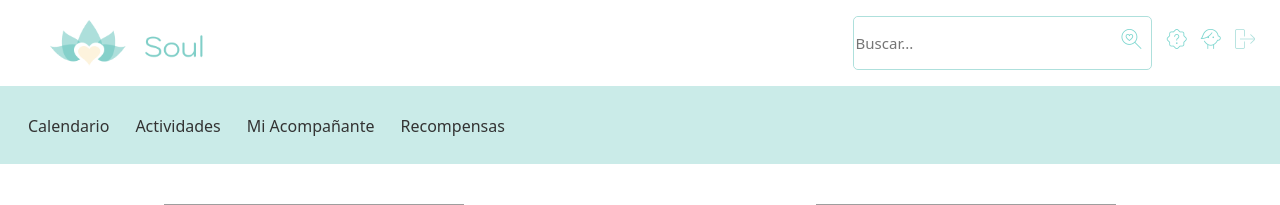
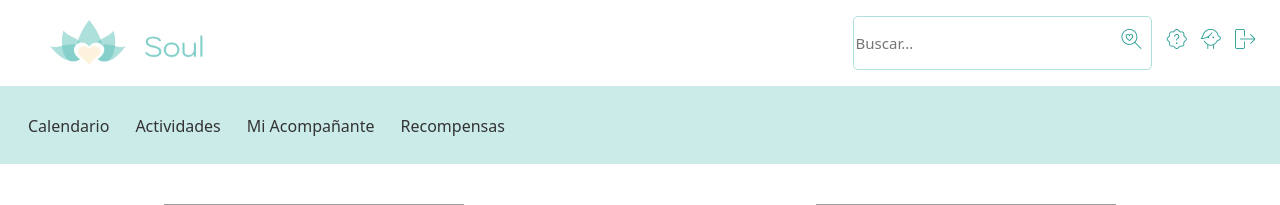
Before and after one commit to mlolaserrano/soul, a PHP site: page /pages/actividades.html in a window 1280 px wide. Shown: the top 205 px of the page. Run offline with PHP 8.4, Linux system fonts and the light colour scheme; some libraries are stand-ins or nearby versions; some web fonts are replaced; grey boxes are pictures that could not be loaded.

Commit message:
colores x2

```diff
--- a/assets/css/styles.css
+++ b/assets/css/styles.css
@@ -221,7 +221,7 @@ h3{
 
 .icon{
   font-size: 20px;
-  color: #7cd6cf;
+  color: #19978d;
 
 }
 
@@ -250,7 +250,7 @@ h3{
 
 
 #salir{
-  color: #aee0dc;
+  color: #19978d;
 }
 
 nav .iconos{
```
